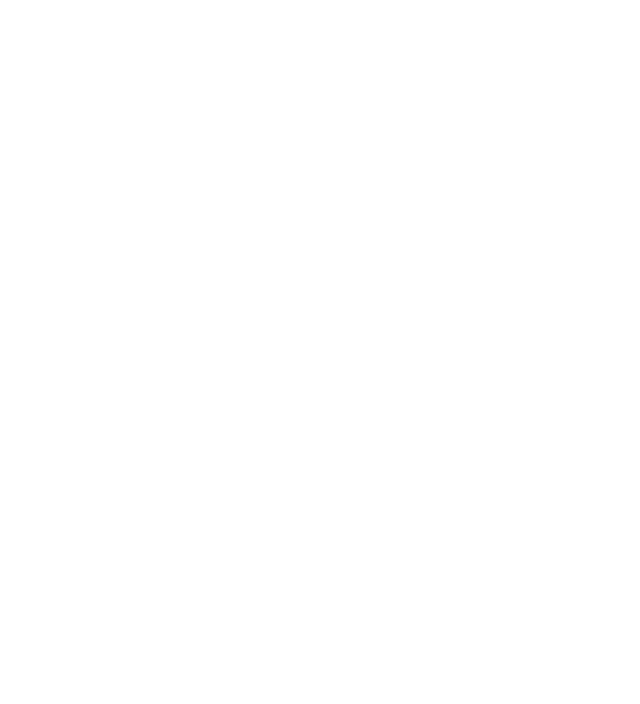
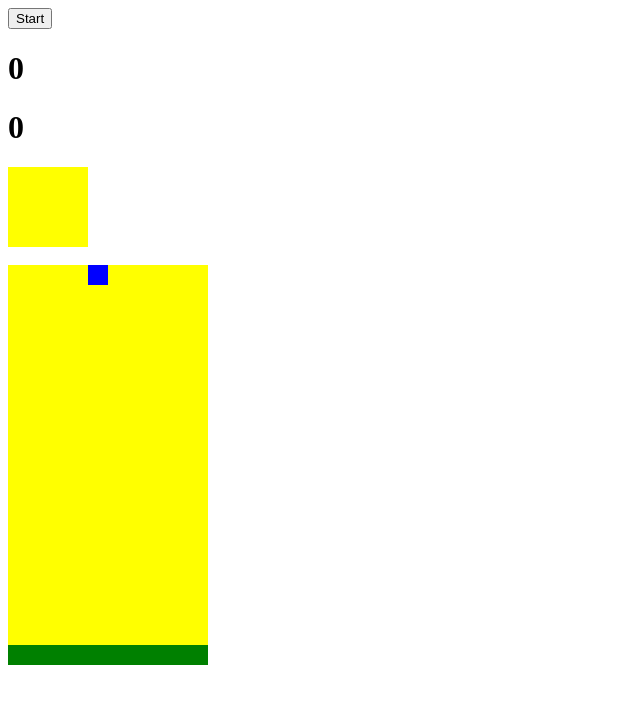
Before and after one commit to Bebe93/tetris, a plain HTML site: page index.html in a window 1280 px wide. Shown: the whole page, without its empty margins (0-640 px from the left). Drawn offline with Linux system fonts and the light colour scheme.

Commit message:
need to find bug

```diff
--- a/app.js
+++ b/app.js
@@ -0,0 +1,186 @@
+document.addEventListener("DOMContentLoaded", () => {
+  const startBtn = document.querySelector("button");
+  const grid = document.querySelector(".grid");
+  let displaySquares = document.querySelectorAll(".previous-grid div"); //show previous tetramino
+  let squares = Array.from(grid.querySelectorAll("div"));
+  const width = 10;
+  const height = 20;
+  let currentPosition = 4;
+  let nextRandom = 0;
+  let timerId = 0;
+
+  function control(e) {
+    if (e.KeyCode === 39) {
+      moveRight();
+    } else if (e.KeyCode === 38) {
+      rotate();
+    } else if (e.KeyCode === 37) {
+      moveLeft();
+    } else if (e.KeyCode === 40) {
+      moveDown();
+    }
+  }
+  document.addEventListener("keyup", control);
+
+  const lTetromino = [
+    [1, width + 1, width * 2 + 1, 2],
+    [width, width + 1, width + 2, width * 2],
+    [1, width + 1, width * 2 + 1, width * 2],
+    [width, width * 2, width * 2 + 1, width * 2 + 2],
+  ];
+
+  const zTetromino = [
+    [0, width, width + 1, width * 2 + 1],
+    [width + 1, width + 2, width * 2, width * 2 + 1],
+    [0, width, width + 1, width * 2 + 1],
+    [width + 1, width + 2, width * 2, width * 2 + 1],
+  ];
+
+  const tTetromino = [
+    [1, width, width + 1, width + 2],
+    [1, width + 1, width + 2, width * 2 + 1],
+    [width, width + 1, width + 2, width * 2 + 1],
+    [1, width, width + 1, width * 2 + 1],
+  ];
+
+  const oTetromino = [
+    [0, 1, width, width + 1],
+    [0, 1, width, width + 1],
+    [0, 1, width, width + 1],
+    [0, 1, width, width + 1],
+  ];
+
+  const iTetromino = [
+    [1, width + 1, width * 2 + 1, width * 3 + 1],
+    [width, width + 1, width + 2, width + 3],
+    [1, width + 1, width * 2 + 1, width * 3 + 1],
+    [width, width + 1, width + 2, width + 3],
+  ];
+
+  const theTetrominoes = [
+    lTetromino,
+    zTetromino,
+    tTetromino,
+    oTetromino,
+    iTetromino,
+  ];
+
+  let random = Math.floor(Math.random() * theTetrominoes.length);
+  let currentRotation = 0;
+  let current = theTetrominoes[random][currentRotation];
+
+  function draw() {
+    current.forEach((index) =>
+      squares[currentPosition + index].classList.add("block")
+    );
+  }
+
+  function undraw() {
+    current.forEach((index) =>
+      squares[currentPosition + index].classList.remove("block")
+    );
+  }
+
+  function moveDown() {
+    undraw();
+    currentPosition = currentPosition += width;
+    draw();
+    freeze();
+  }
+
+  function moveRight() {
+    undraw();
+    const isAtRightEdge = current.some(
+      (index) => (currentPosition + index) % width === width - 1
+    );
+    if (!isAtRightEdge) currentPosition += 1;
+    if (
+      current.some((index) =>
+        squares[currentPosition + index].classList.contains("block2")
+      )
+    ) {
+      currentPosition -= 1;
+    }
+    draw();
+  }
+
+  function moveLeft() {
+    undraw();
+    const isAtLeftEdge = current.some(
+      (index) => (currentPosition + index) % width === 0
+    );
+    if (!isAtLeftEdge) currentPosition -= 1;
+    if (
+      current.some((index) =>
+        squares[currentPosition + index].classList.contains("block2")
+      )
+    ) {
+      currentPosition += 1;
+    }
+    draw();
+  }
+
+  function rotate() {
+    undraw();
+    currentRotation++;
+    if (currentRotation === current.length) {
+      currentRotation = 0;
+    }
+    current = theTetrominoes[random][currentRotation];
+    draw();
+  }
+
+  const displayWidth = 4;
+  const displayIndex = 0;
+
+  const smallTetrominoes = [
+    [1, displayWidth + 1, displayWidth * 2 + 1, 2],
+    [0, displayWidth, displayWidth + 1, displayWidth * 2 + 1],
+    [1, displayWidth, displayWidth + 1, displayWidth + 2],
+    [0, 1, displayWidth, displayWidth + 1],
+    [1, displayWidth + 1, displayWidth * 2 + 1, displayWidth * 3 + 1],
+  ];
+
+  function displayShape() {
+    displaySquares.forEach((square) => {
+      square.classList.remove("block");
+    });
+    smallTetrominoes[nextRandom].forEach((index) => {
+      displaySquares[displayIndex + index].classList.add("block");
+    });
+  }
+
+  function freeze() {
+    if (
+      current.some(
+        (index) =>
+          squares[currentPosition + index + width].classList.contains(
+            "block3"
+          ) ||
+          squares[currentPosition + index + width].classList.contains("block2")
+      )
+    ) {
+      current.forEach((index) =>
+        squares[index + currentPosition].classList.add("block2")
+      );
+      random = nextRandom;
+      nextRandom = Math.floor(Math.random() * theTetrominoes.length);
+      current = theTetrominoes[random][currentRotation];
+      currentPosition = 4;
+      draw();
+      displayShape();
+    }
+  }
+
+  startBtn.addEventListener("click", () => {
+    if (timerId) {
+      clearInterval(timerId);
+      timerId = null;
+    } else {
+      draw();
+      timerId = setInterval(moveDown, 1000);
+      nextRandom = Math.floor(Math.random() * theTetrominoes.length);
+      displayShape();
+    }
+  });
+});
--- a/index.html
+++ b/index.html
@@ -4,7 +4,239 @@
     <meta charset="UTF-8" />
     <meta http-equiv="X-UA-Compatible" content="IE=edge" />
     <meta name="viewport" content="width=device-width, initial-scale=1.0" />
-    <title>Document</title>
+    <link rel="stylesheet" href="styles.css" />
+    <title>Tetris</title>
   </head>
-  <body></body>
+  <body>
+
+    <button>Start</button>
+    <h1 class="score-display">0</h1>
+    <h1 class="lines-display">0</h1>
+    <div class="previous-shape">
+      <div class="previous-grid">
+        <div></div>
+        <div></div>
+        <div></div>
+        <div></div>
+        <div></div>
+        <div></div>
+        <div></div>
+        <div></div>
+        <div></div>
+        <div></div>
+        <div></div>
+        <div></div>
+        <div></div>
+        <div></div>
+        <div></div>
+        <div></div>
+      </div>
+    </div>
+</br>
+    <div class="game">
+      <div class="grid">
+        <div></div>
+        <div></div>
+        <div></div>
+        <div></div>
+        <div class="block"></div>
+        <div></div>
+        <div></div>
+        <div></div>
+        <div></div>
+        <div></div>
+        <div></div>
+        <div></div>
+        <div></div>
+        <div></div>
+        <div></div>
+        <div></div>
+        <div></div>
+        <div></div>
+        <div></div>
+        <div></div>
+        <div></div>
+        <div></div>
+        <div></div>
+        <div></div>
+        <div></div>
+        <div></div>
+        <div></div>
+        <div></div>
+        <div></div>
+        <div></div>
+        <div></div>
+        <div></div>
+        <div></div>
+        <div></div>
+        <div></div>
+        <div></div>
+        <div></div>
+        <div></div>
+        <div></div>
+        <div></div>
+        <div></div>
+        <div></div>
+        <div></div>
+        <div></div>
+        <div></div>
+        <div></div>
+        <div></div>
+        <div></div>
+        <div></div>
+        <div></div>
+        <div></div>
+        <div></div>
+        <div></div>
+        <div></div>
+        <div></div>
+        <div></div>
+        <div></div>
+        <div></div>
+        <div></div>
+        <div></div>
+        <div></div>
+        <div></div>
+        <div></div>
+        <div></div>
+        <div></div>
+        <div></div>
+        <div></div>
+        <div></div>
+        <div></div>
+        <div></div>
+        <div></div>
+        <div></div>
+        <div></div>
+        <div></div>
+        <div></div>
+        <div></div>
+        <div></div>
+        <div></div>
+        <div></div>
+        <div></div>
+        <div></div>
+        <div></div>
+        <div></div>
+        <div></div>
+        <div></div>
+        <div></div>
+        <div></div>
+        <div></div>
+        <div></div>
+        <div></div>
+        <div></div>
+        <div></div>
+        <div></div>
+        <div></div>
+        <div></div>
+        <div></div>
+        <div></div>
+        <div></div>
+        <div></div>
+        <div></div>
+        <div></div>
+        <div></div>
+        <div></div>
+        <div></div>
+        <div></div>
+        <div></div>
+        <div></div>
+        <div></div>
+        <div></div>
+        <div></div>
+        <div></div>
+        <div></div>
+        <div></div>
+        <div></div>
+        <div></div>
+        <div></div>
+        <div></div>
+        <div></div>
+        <div></div>
+        <div></div>
+        <div></div>
+        <div></div>
+        <div></div>
+        <div></div>
+        <div></div>
+        <div></div>
+        <div></div>
+        <div></div>
+        <div></div>
+        <div></div>
+        <div></div>
+        <div></div>
+        <div></div>
+        <div></div>
+        <div></div>
+        <div></div>
+        <div></div>
+        <div></div>
+        <div></div>
+        <div></div>
+        <div></div>
+        <div></div>
+        <div></div>
+        <div></div>
+        <div></div>
+        <div></div>
+        <div></div>
+        <div></div>
+        <div></div>
+        <div></div>
+        <div></div>
+        <div></div>
+        <div></div>
+        <div></div>
+        <div></div>
+        <div></div>
+        <div></div>
+        <div></div>
+        <div></div>
+        <div></div>
+        <div></div>
+        <div></div>
+        <div></div>
+        <div></div>
+        <div></div>
+        <div></div>
+        <div></div>
+        <div></div>
+        <div></div>
+        <div></div>
+        <div></div>
+        <div></div>
+        <div></div>
+        <div></div>
+        <div></div>
+        <div></div>
+        <div></div>
+        <div></div>
+        <div></div>
+        <div></div>
+        <div></div>
+        <div></div>
+        <div></div>
+        <div></div>
+        <div></div>
+        <div></div>
+        <div></div>
+        <div></div>
+        <div></div>
+        <div></div>
+        <div class="block3"></div>
+        <div class="block3"></div>
+        <div class="block3"></div>
+        <div class="block3"></div>
+        <div class="block3"></div>
+        <div class="block3"></div>
+        <div class="block3"></div>
+        <div class="block3"></div>
+        <div class="block3"></div>
+        <div class="block3"></div>
+      </div>
+    </div>
+    <script src="app.js" charset="utf-8"></script>
+  </body>
 </html>
--- a/styles.css
+++ b/styles.css
@@ -0,0 +1,37 @@
+div {
+  background-color: yellow;
+  height: 20px;
+  width: 20px;
+}
+
+.grid {
+  background-color: blue;
+  height: 400px;
+  width: 200px;
+  display: flex;
+  flex-wrap: wrap;
+}
+
+.previous-grid {
+  height: 80px;
+  width: 80px;
+  display: flex;
+  flex-wrap: wrap;
+}
+
+.previous-shape {
+  height: 80px;
+  width: 80px;
+}
+
+.block {
+  background-color: blue;
+}
+
+.block2 {
+  background-color: purple;
+}
+
+.block3 {
+  background-color: green;
+}
```
